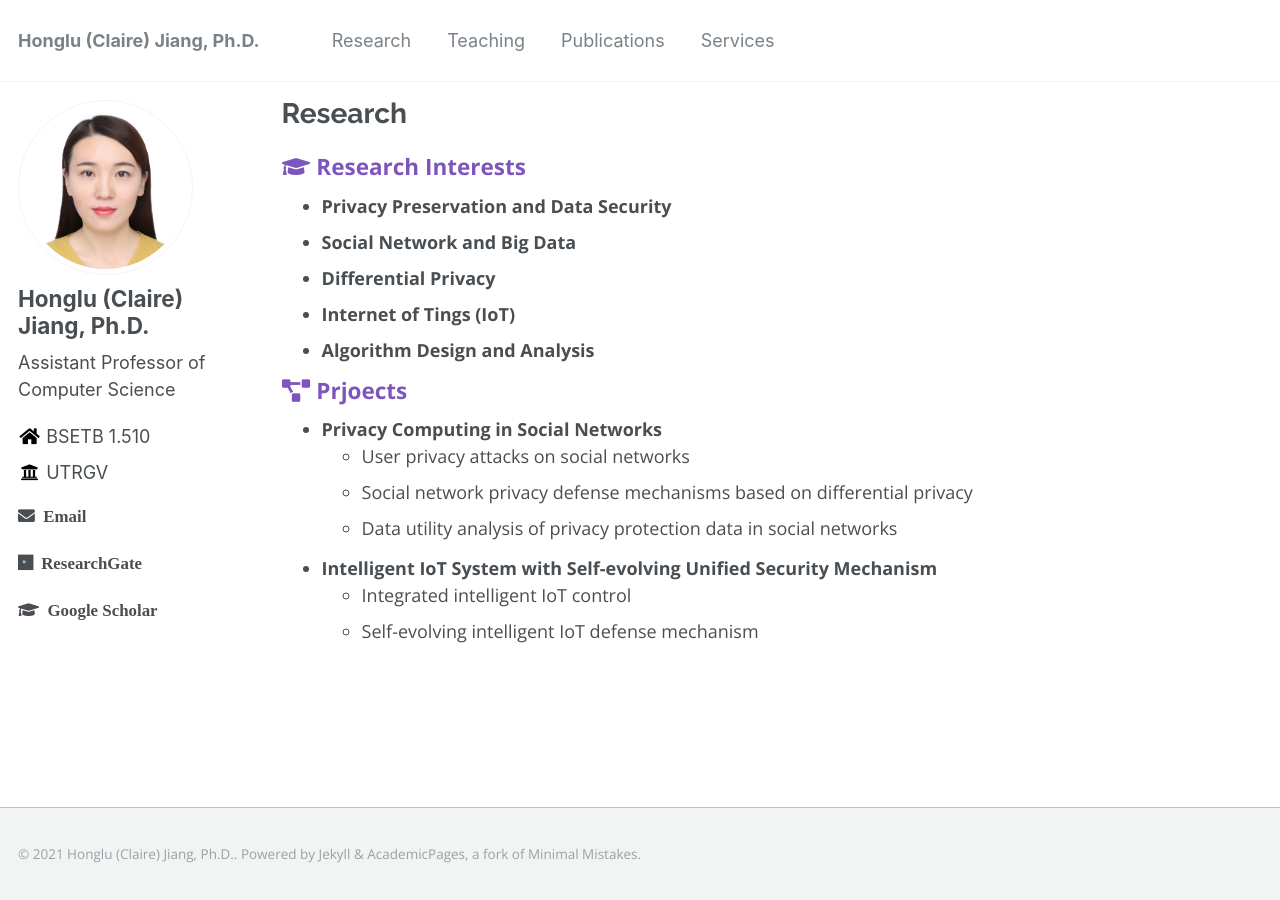
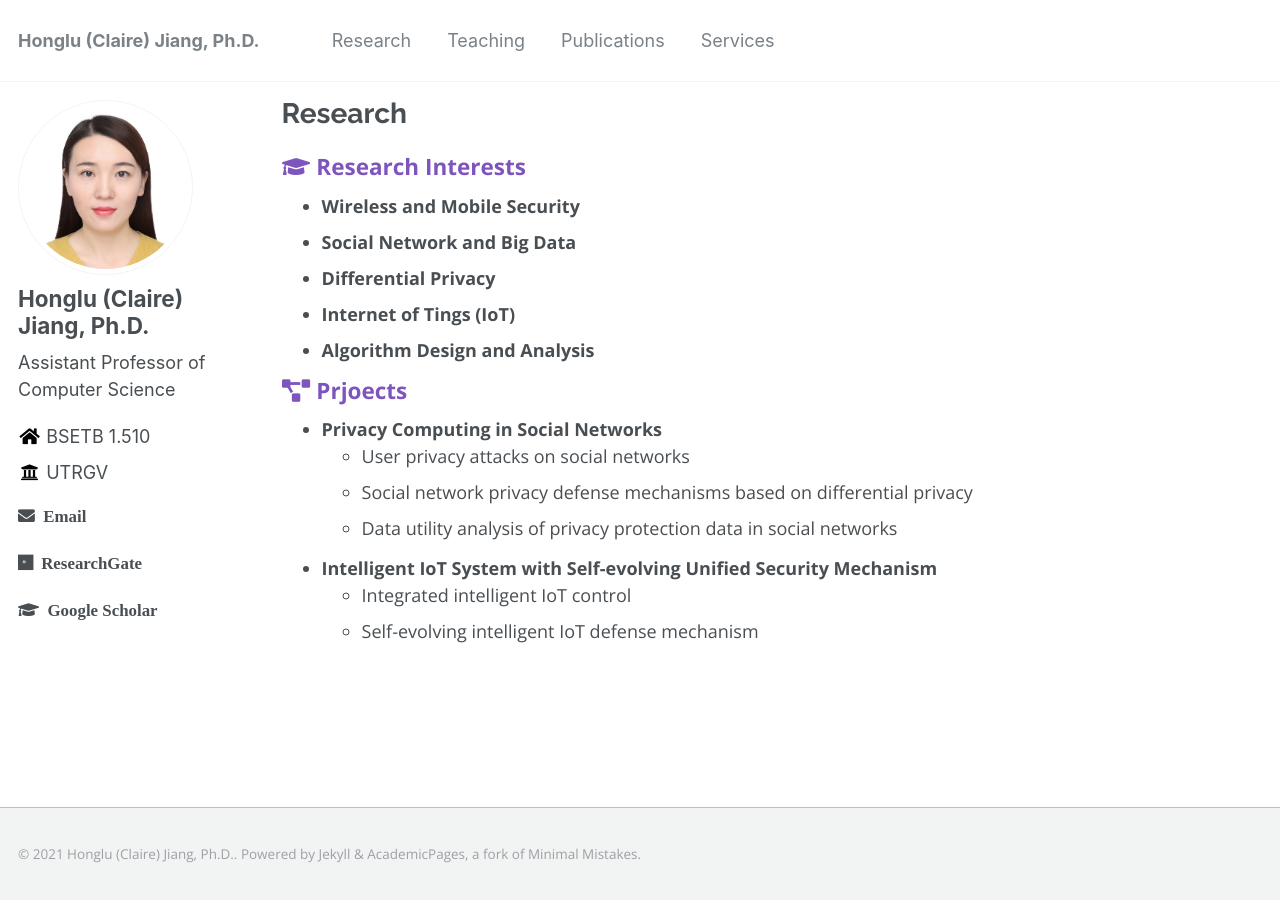
Before and after one commit to hljiang0720/hljiang.github.io, a Jekyll site: the page built from _pages/research.md, in a window 1280 px wide. Built offline with Jekyll 4.4.1, drawn with Linux system fonts in a browser that asks for light colours.

Commit message:
Update research.md

```diff
--- a/_pages/research.md
+++ b/_pages/research.md
@@ -5,7 +5,7 @@ author_profile: true
 ---
 
 ### <i class="fa fa-fw fa-graduation-cap" aria-hidden="true"></i> Research Interests
-  * **Privacy Preservation and Data Security**
+  * **Wireless and Mobile Security**
   * **Social Network and Big Data**
   * **Differential Privacy**
   * **Internet of Tings (IoT)**
```
